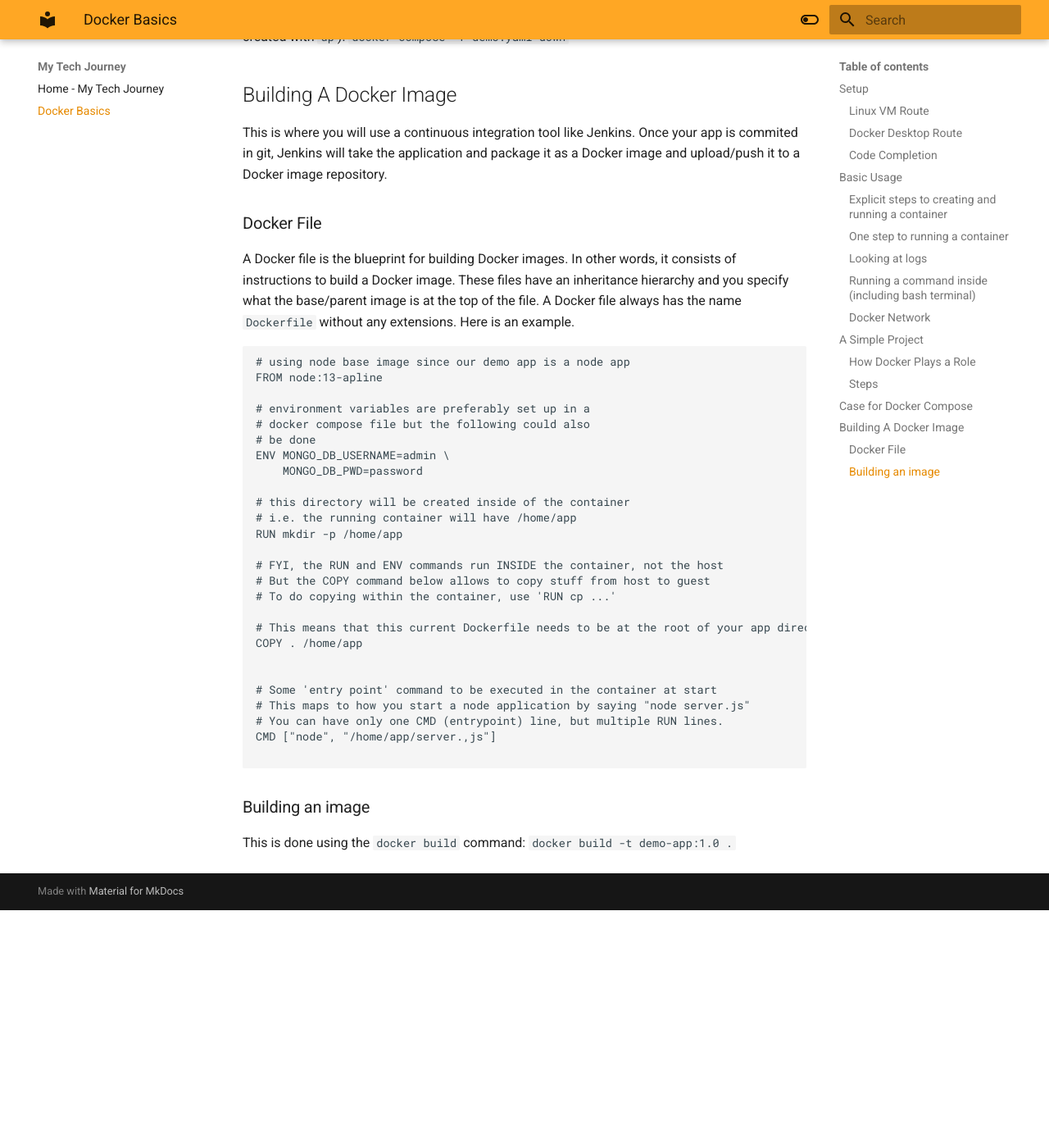
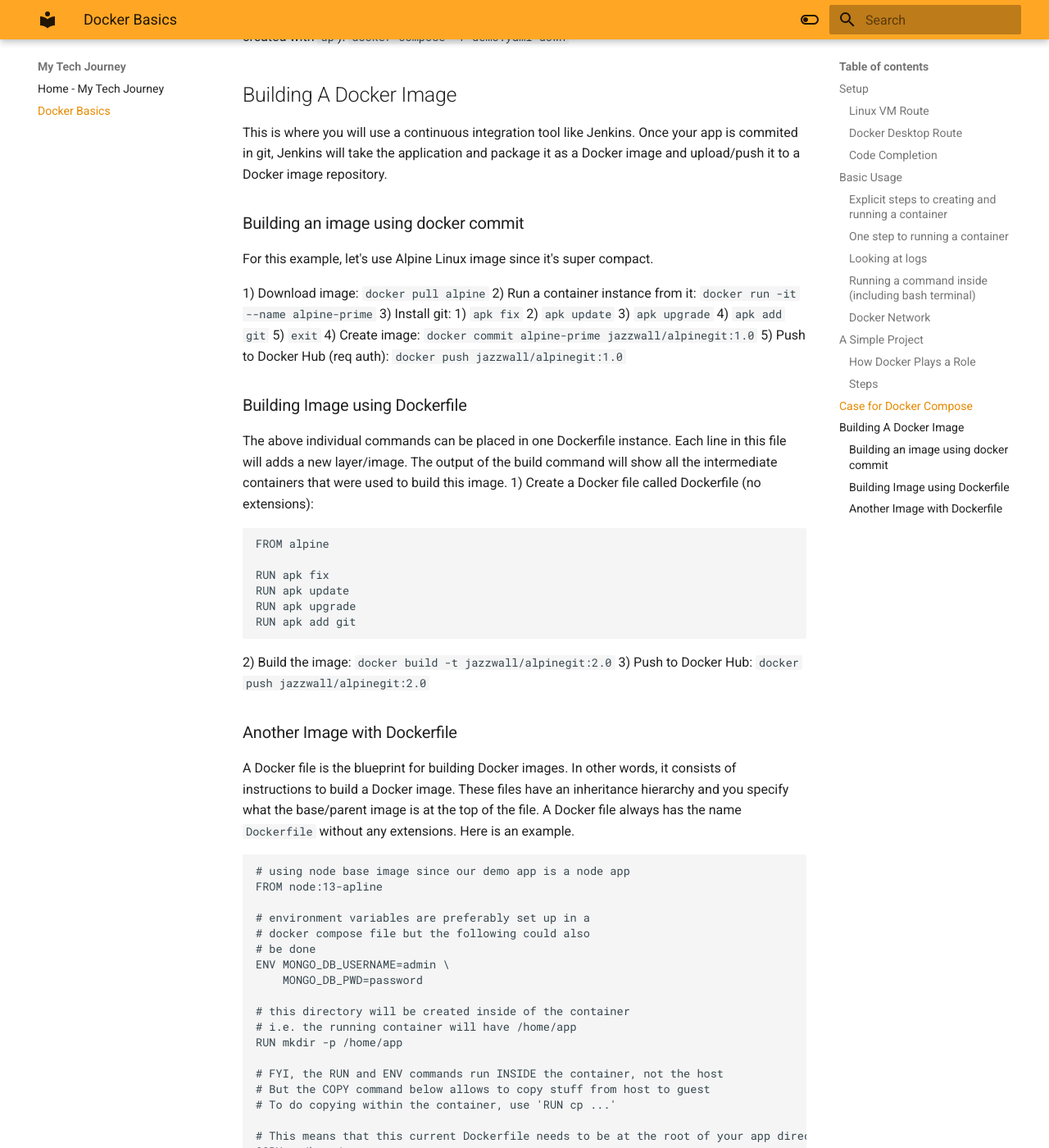
Before and after one commit to Jazzwall/mytechjourney, an MkDocs documentation site: the page built from docs/dockerbasics.md, in a window 1280 px wide and 1400 px high, scrolled down 3578 px. Shown: the whole window at 82% size. Built offline with MkDocs 1.6.1 and Material for MkDocs 9.7.7, drawn with Linux system fonts in a browser that asks for light colours; before the commit the page ends 4688 px from its top, so only the background shows below that; some of the changed text lies outside the part shown.

Commit message:
vault backup: 2022-02-07 15:22:57

````diff
--- a/docs/dockerbasics.md
+++ b/docs/dockerbasics.md
@@ -123,7 +123,35 @@
 ## Building A Docker Image
 This is where you will use a continuous integration tool like Jenkins.  Once your app is commited in git, Jenkins will take the application and package it as a Docker image and upload/push it to a Docker image repository.
 
-### Docker File
+### Building an image using docker commit
+For this example, let's use Alpine Linux image since it's super compact.
+
+1) Download image: `docker pull alpine`
+2) Run a container instance from it: `docker run -it --name alpine-prime`
+3) Install git:
+	1) `apk fix`
+	2) `apk update`
+	3) `apk upgrade`
+	4) `apk add git`
+	5) `exit`
+4) Create image: `docker commit alpine-prime jazzwall/alpinegit:1.0`
+5) Push to Docker Hub (req auth): `docker push jazzwall/alpinegit:1.0`
+
+### Building Image using Dockerfile
+The above individual commands can be placed in one Dockerfile instance.  Each line in this file will adds a new layer/image.  The output of the build command will show all the intermediate containers that were used to build this image.
+1) Create a Docker file called Dockerfile (no extensions):
+```dockerfile
+FROM alpine
+
+RUN apk fix
+RUN apk update
+RUN apk upgrade
+RUN apk add git
+```
+2) Build the image: `docker build -t jazzwall/alpinegit:2.0`
+3) Push to Docker Hub: `docker push jazzwall/alpinegit:2.0`
+
+### Another Image with Dockerfile
 A Docker file is the blueprint for building Docker images.  In other words, it consists of instructions to build a Docker image.  These files have an inheritance hierarchy and you specify what the base/parent image is at the top of the file.  A Docker file always has the name `Dockerfile` without any extensions.  Here is an example.
 ```dockerfile
 # using node base image since our demo app is a node app
@@ -154,6 +182,6 @@
 
 ```
 
-### Building an image
+You then finally build the image:
 This is done using the `docker build` command:
 `docker build -t demo-app:1.0 .`
````
Also changed, not shown: 2 other files.
